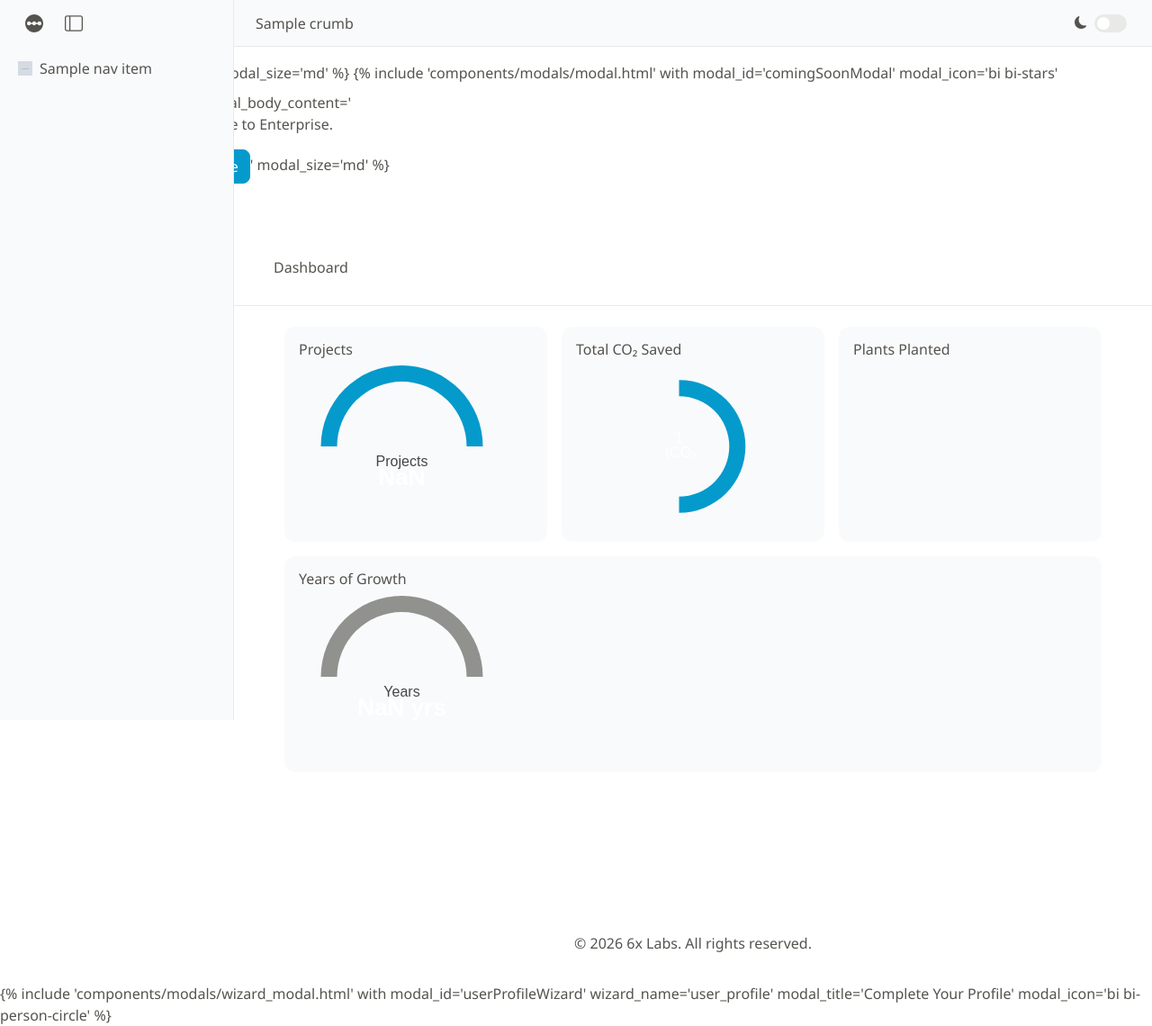
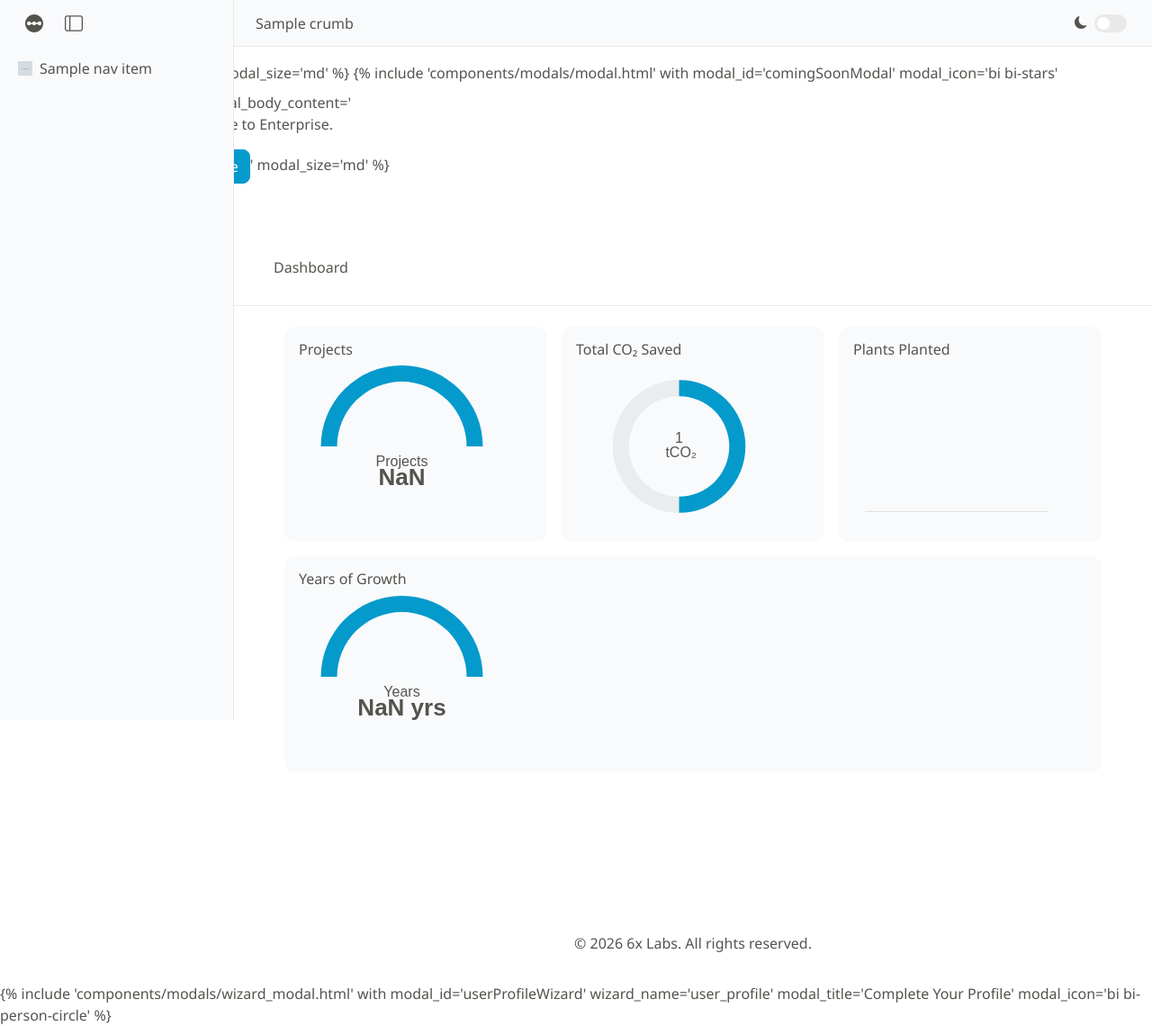
Before and after one commit to RealTimeBasecamp/code-institute-6x-labs-platform, a Django app: template core/templates/core/dashboard.html in a window 1280 px wide. Shown: the whole page at 90% size. Run offline with Django 3.2, Linux system fonts and the light colour scheme; the template is opened without the code that fills it: most values are stand-ins (such as "Sample title", 1, 10 or a date in 2020); grey boxes marked "Sample" are stand-in pictures; a map, chart or similar area stays blank.

Commit message:
fix: Added dynamic js to capture theme colours for dashboard

```diff
--- a/core/templates/core/dashboard.html
+++ b/core/templates/core/dashboard.html
@@ -54,14 +54,22 @@
   <script src="https://cdn.jsdelivr.net/npm/echarts@5/dist/echarts.min.js"></script>
   <script>
     (function () {
-      // Theme colors read from CSS variables (fall back to previous hardcoded values)
+      // Read theme CSS variables and derive usable colours
       const rootStyles = getComputedStyle(document.documentElement);
-      const mainColorVar = rootStyles.getPropertyValue('--primary-color').trim() || '#ffd966';
-      const accentColorVar = rootStyles.getPropertyValue('--bs-secondary-color').trim() || '#7c5cff';
+      const mainColorVar = rootStyles.getPropertyValue('--primary-color').trim() || '#059acc';
+      const textColorVar = rootStyles.getPropertyValue('--bs-body-color').trim() || '#111';
 
-      // Use solid theme colors (no gradients)
+      function hexToRgba(hex, alpha = 1) {
+        if (!hex) return `rgba(0,0,0,${alpha})`;
+        hex = hex.replace('#', '').trim();
+        if (hex.length === 3) hex = hex.split('').map(c => c + c).join('');
+        const r = parseInt(hex.substring(0, 2), 16);
+        const g = parseInt(hex.substring(2, 4), 16);
+        const b = parseInt(hex.substring(4, 6), 16);
+        return `rgba(${r},${g},${b},${alpha})`;
+      }
 
-      // 1) Projects - gauge ring
+      // 1) Projects - gauge ring (primary colour, text colour for labels)
       const projectsEl = document.getElementById('projectsChart');
       const projectsChart = echarts.init(projectsEl);
       projectsChart.setOption({
@@ -75,12 +83,13 @@
           axisTick: { show: false },
           splitLine: { show: false },
           axisLabel: { show: false },
-          detail: { show: true, valueAnimation: true, fontSize: 26, color: '#fff', formatter: '{value}' },
+          title: { color: textColorVar },
+          detail: { show: true, valueAnimation: true, fontSize: 26, color: textColorVar, formatter: '{value}' },
           data: [{ value: {{ num_projects }}, name: 'Projects' }]
         }]
       });
 
-      // 2) CO2 - doughnut
+      // 2) CO2 - doughnut (primary for saved slice, text colour for labels/ghost slice)
       const co2El = document.getElementById('co2Chart');
       const co2Chart = echarts.init(co2El);
       const totalCo2 = {{ total_co2 }};
@@ -89,45 +98,45 @@
           type: 'pie',
           radius: ['62%', '82%'],
           avoidLabelOverlap: false,
-          label: { show: true, position: 'center', formatter: totalCo2 + '\n tCO₂', color: '#fff', fontSize: 16 },
+          label: { show: true, position: 'center', formatter: totalCo2 + '\n tCO₂', color: textColorVar, fontSize: 16 },
           emphasis: { label: { show: true } },
           data: [
             { value: totalCo2, name: 'Saved', itemStyle: { color: mainColorVar } },
-            { value: Math.max(1, Math.round(totalCo2 * 0.2)), name: 'placeholder', itemStyle: { color: 'rgba(255,255,255,0.04)' } }
+            { value: Math.max(1, Math.round(totalCo2 * 0.2)), name: 'placeholder', itemStyle: { color: hexToRgba(textColorVar, 0.08) } }
           ]
         }]
       });
 
-      // 3) Plants - smooth line with area gradient (uses model aggregates passed from view)
+      // 3) Plants - smooth line (primary line + subtle primary area fill, labels use text colour)
       const plantsEl = document.getElementById('plantsChart');
       const plantsChart = echarts.init(plantsEl);
-      // Data populated from Django context arrays
       const years = {{ plants_years|default:'[]'|safe }};
       const plantsSeries = {{ plants_values|default:'[]'|safe }};
       plantsChart.setOption({
-        xAxis: { type: 'category', data: years, axisLine: { lineStyle: { color: 'rgba(255,255,255,0.12)' } }, axisLabel: { color: '#ddd' } },
-        yAxis: { type: 'value', axisLine: { show: false }, splitLine: { lineStyle: { color: 'rgba(255,255,255,0.03)' } }, axisLabel: { color: '#ddd' } },
+        xAxis: { type: 'category', data: years, axisLine: { lineStyle: { color: hexToRgba(textColorVar, 0.16) } }, axisLabel: { color: textColorVar } },
+        yAxis: { type: 'value', axisLine: { show: false }, splitLine: { lineStyle: { color: hexToRgba(textColorVar, 0.12) } }, axisLabel: { color: textColorVar } },
         grid: { left: '6%', right: '6%', bottom: '10%', top: '10%' },
         series: [{
           data: plantsSeries,
           type: 'line', smooth: true,
-          lineStyle: { color: accentColorVar, width: 3 },
+          lineStyle: { color: mainColorVar, width: 3 },
           symbol: 'circle', symbolSize: 6, itemStyle: { color: mainColorVar },
-          areaStyle: { color: accentColorVar }
+          areaStyle: { color: hexToRgba(mainColorVar, 0.12) }
         }]
       });
 
-      // 4) Years of growth - simple gauge/number
+      // 4) Years of growth - gauge using primary colour for progress and text colour for labels
       const yearsEl = document.getElementById('yearsChart');
       const yearsChart = echarts.init(yearsEl);
       yearsChart.setOption({
         series: [{
           type: 'gauge', startAngle: 180, endAngle: 0, radius: '100%',
-          progress: { show: true, width: 18, itemStyle: { color: accentColorVar } },
-          axisLine: { lineStyle: { width: 18, color: [[1, accentColorVar]] } },
+          progress: { show: true, width: 18, itemStyle: { color: mainColorVar } },
+          axisLine: { lineStyle: { width: 18, color: [[1, mainColorVar]] } },
           pointer: { show: false },
           axisTick: { show: false }, splitLine: { show: false }, axisLabel: { show: false },
-          detail: { valueAnimation: true, fontSize: 26, color: '#fff', formatter: '{value} yrs' },
+          title: { color: textColorVar },
+          detail: { valueAnimation: true, fontSize: 26, color: textColorVar, formatter: '{value} yrs' },
           data: [{ value: {{ years_of_growth }}, name: 'Years' }]
         }]
       });
```
